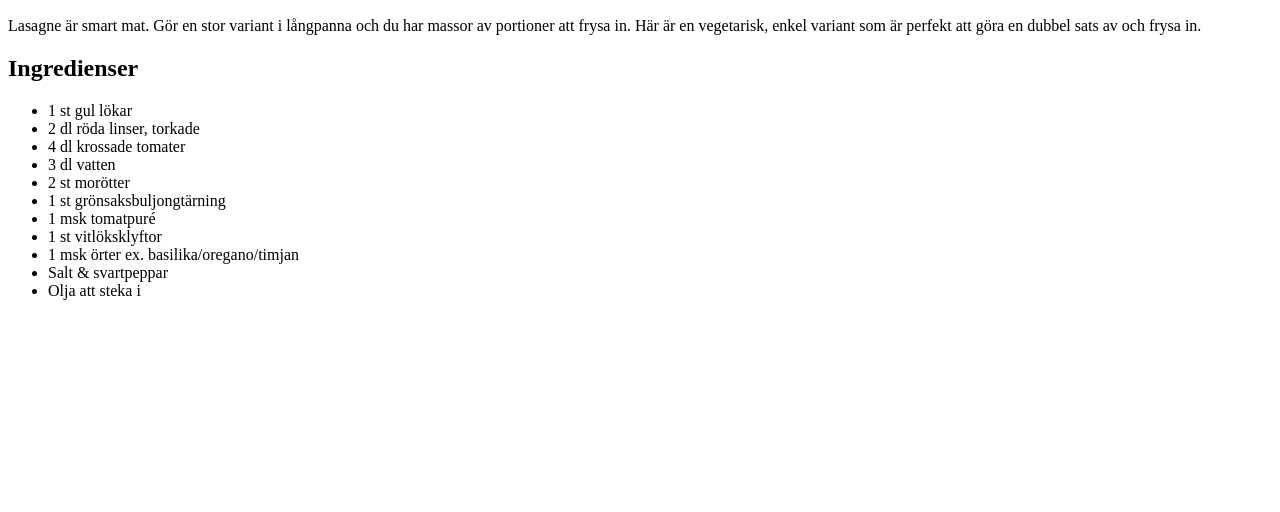
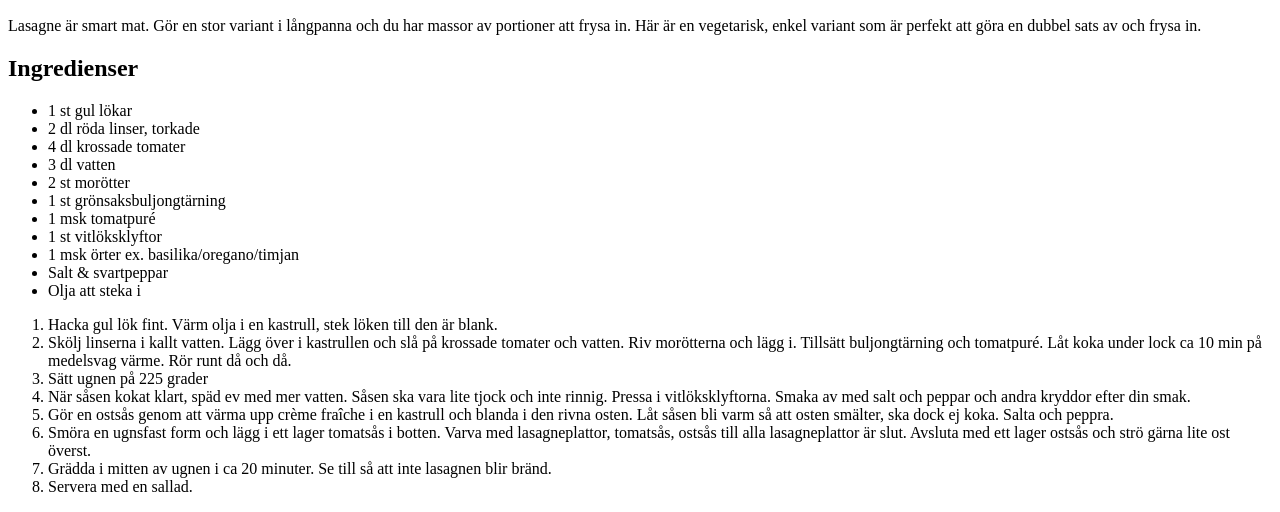
Before and after one commit to GitFredde/odin-recept, a plain HTML site: page recept/lasagne.html in a window 1280 px wide. Shown: the part 434-946 px from the top of the page. Before the commit the page ends 800 px from the top, so only its background shows below. Drawn offline with Linux system fonts and the light colour scheme.

Commit message:
Lasagne klar

```diff
--- a/recept/lasagne.html
+++ b/recept/lasagne.html
@@ -23,5 +23,38 @@
                                 <li>1 msk örter ex. basilika/oregano/timjan</li>
                                     <li>Salt & svartpeppar</li>
                                         <li>Olja att steka i</li></ul>
+        <ol>
+            <li>Hacka gul lök fint. Värm olja i en
+                kastrull, stek löken till den är blank. </li>
+
+                <li>Skölj linserna i kallt vatten.
+                    Lägg över i kastrullen och slå på krossade
+                     tomater och vatten. Riv morötterna och lägg i.
+                     Tillsätt buljongtärning och tomatpuré.
+                     Låt koka under lock ca 10 min på medelsvag värme.
+                     Rör runt då och då.</li>
+
+               <li> Sätt ugnen på 225 grader</li>
+
+                <li>  När såsen kokat klart, späd ev med mer vatten.
+                    Såsen ska vara lite tjock och inte rinnig.
+                    Pressa i vitlöksklyftorna. Smaka av med salt och peppar
+                     och andra kryddor efter din smak.</li>
+
+
+                    <li>  Gör en ostsås genom att värma upp crème fraîche
+                        i en kastrull och blanda i den rivna osten.
+                         Låt såsen bli varm så att osten smälter,
+                         ska dock ej koka. Salta och peppra.</li>
+
+                        <li> Smöra en ugnsfast form och lägg i ett
+                            lager tomatsås i botten. Varva med
+                            lasagneplattor, tomatsås, ostsås till alla lasagneplattor är slut.
+                            Avsluta med ett lager ostsås och strö gärna lite ost överst.</li>
+
+                            <li> Grädda i mitten av ugnen i ca 20 minuter. Se till så att inte lasagnen blir bränd.</li>
+
+                                <li> Servera med en sallad.</li>
+        </ol>
 </body>
 </html>
```
